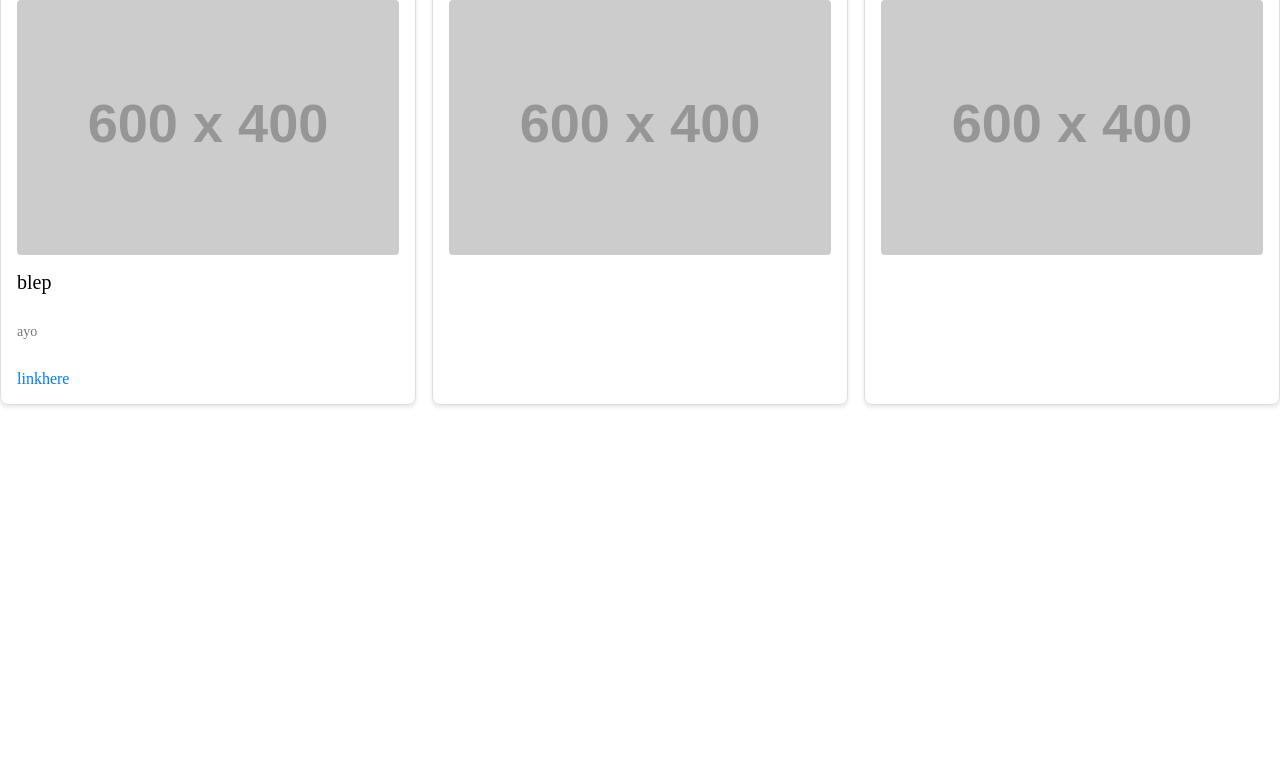
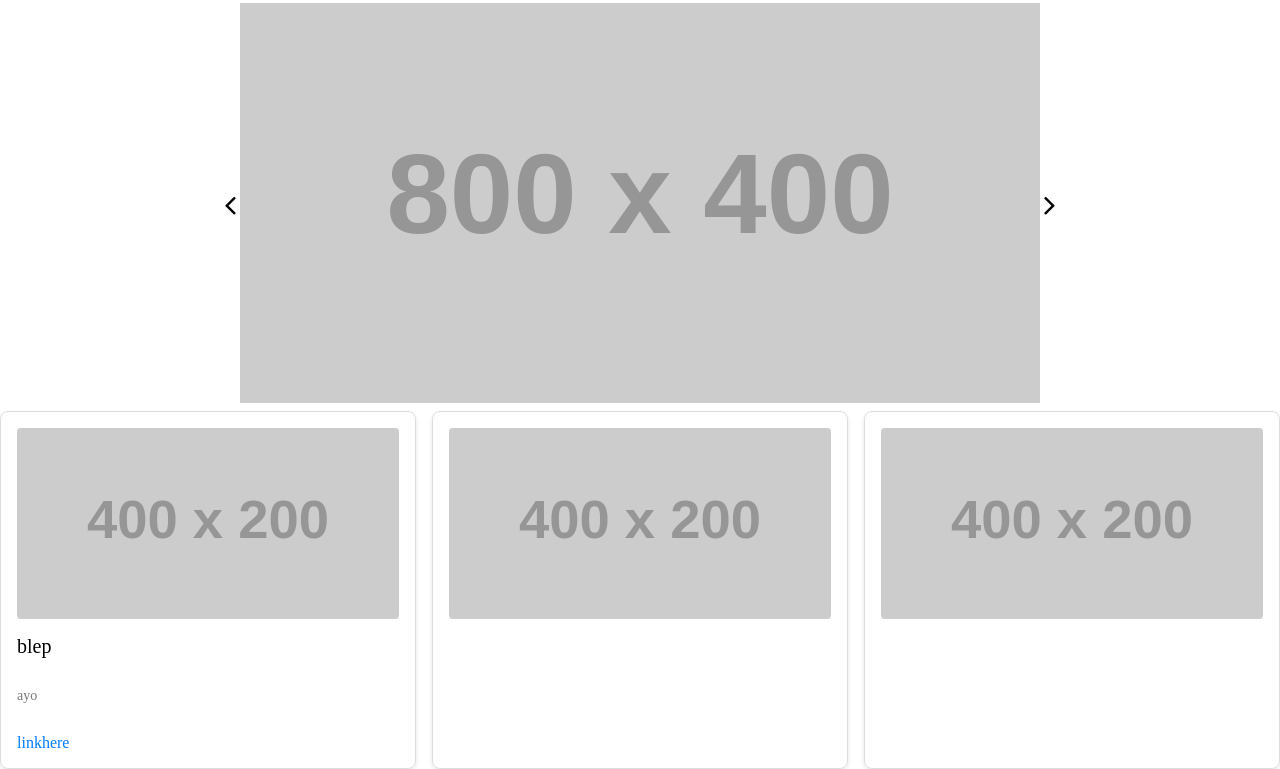
Before and after one commit to alstdu/dugo-flexgrid-project, a plain HTML site: page index.html in a window 1280 px wide. Shown: the part 81-850 px from the top of the page. Before the commit the page ends 800 px from the top, so only its background shows below. Drawn offline with nearby package versions, Linux system fonts and the light colour scheme; files that its build step writes are made by us from their sources; placeholder pictures from the web are drawn by us.

Commit message:
edit images

```diff
--- a/index.html
+++ b/index.html
@@ -4,6 +4,7 @@
     <meta name="viewport" content="width=device-width, initial-scale=1.0">
     <title>Physics Peeps Blog</title>
     <link rel="stylesheet" href="./css/styles.css">
+    <link rel="stylesheet" href="https://cdnjs.cloudflare.com/ajax/libs/font-awesome/4.7.0/css/font-awesome.min.css">
 </head>
 <body>
     <header>
@@ -17,27 +18,31 @@
             </ul>
         </nav>
     </header>
- <div class="image-slider" id="imageSlider"></div>
+    <div class="image-slider" id="imageSlider">
+        <div class="fa fa-angle-left" style="font-size: 2em;" id="prev-btn"></div>
+        <div><img id="main-image" alt="Main Image" src="https://placehold.co/800x400"></div>
+        <div class="fa fa-angle-right" style="font-size: 2em;" id="next-btn"></div>
+    </div>
     <div class="card-container" id="cardContainer">
         <div class="card">
-        <img class="card-image" src="https://placehold.co/600x400">
+            <img class="card-image" src="https://placehold.co/400x200">
             <p class="card-heading">blep</p>
             <p class="card-text">ayo</p>
             <a class="card-link">linkhere</a>
         </div>
         <div class="card">
-        <img class="card-image" src="https://placehold.co/600x400">
+            <img class="card-image" src="https://placehold.co/400x200">
             <p class="card-heading"></p>
             <p class="card-text"></p>
             <a class="card-link"></a>
         </div>
         <div class="card">
-        <img class="card-image" src="https://placehold.co/600x400">
+            <img class="card-image" src="https://placehold.co/400x200">
             <p class="card-heading"></p>
             <p class="card-text"></p>
             <a class="card-link"></a>
         </div>
     </div>
-<scripts src="./scripts/scripts.js"></scripts>
+    <scripts type="javascript" src="./scripts/scripts.js"></scripts>
 </body>
 </html>
--- a/sass/styles.sass
+++ b/sass/styles.sass
@@ -7,7 +7,7 @@ nav
     justify-content: space-between
     align-items: center
     margin: 0
-        bottom: -1em
+    bottom: -1em
     height: 5em
     background-color: purple
     ul
@@ -21,6 +21,18 @@ nav
                 color: white
                 margin: 1em
 
+.image-slider
+    display: flex
+    flex-direction: row
+    justify-content: center
+    align-items: center
+    max-height: min-content
+    img
+        margin: .25em
+        img.clickable
+            cursor: pointer
+            #main-image
+                height: 300px
 
 .card-container
     display: grid
```
Also changed, not shown: images/rocket-full.jpg (added), images/space-full.jpg (added), images/telescope-full.jpg (added). Lines whose indentation alone changed are shown as unchanged.
